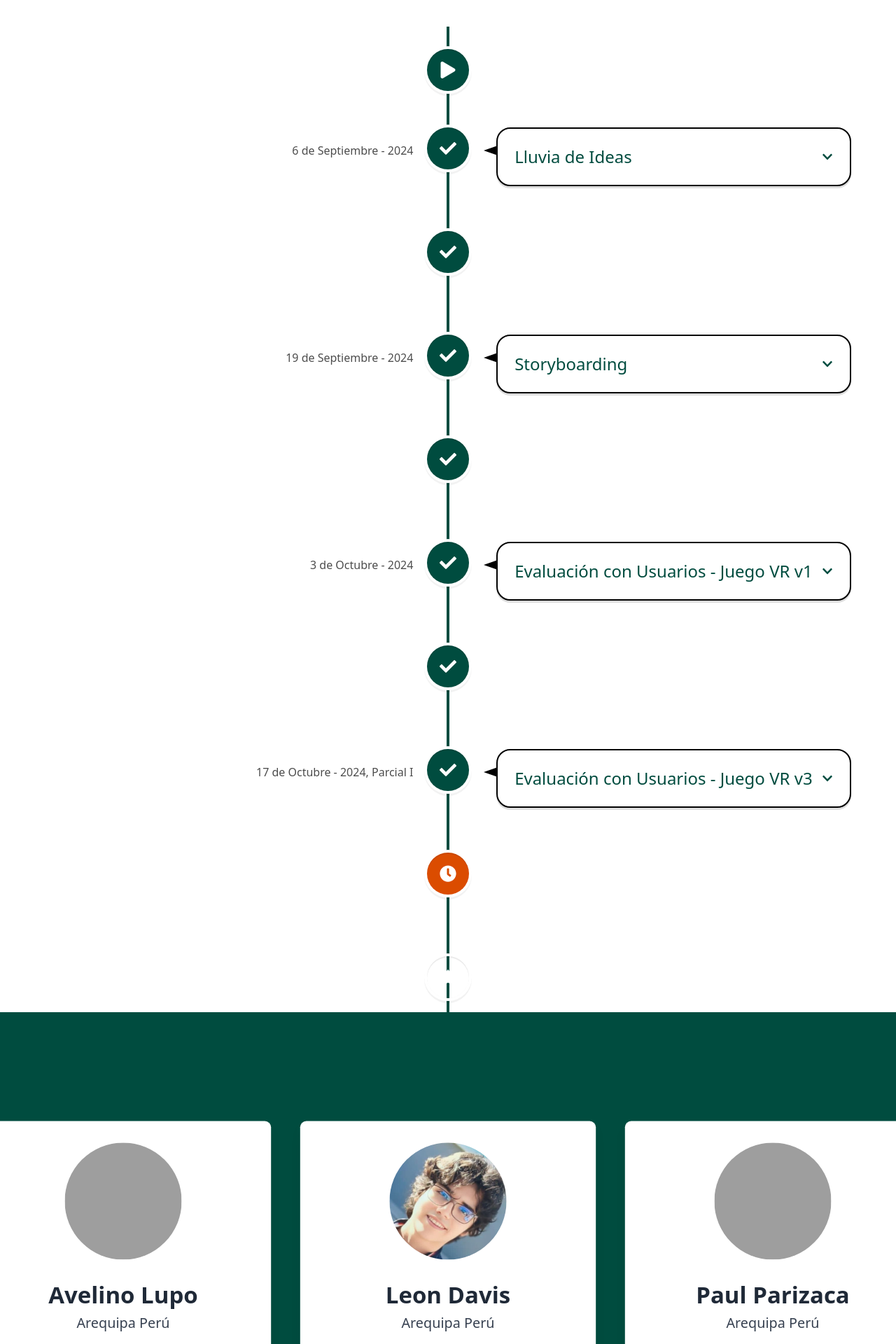
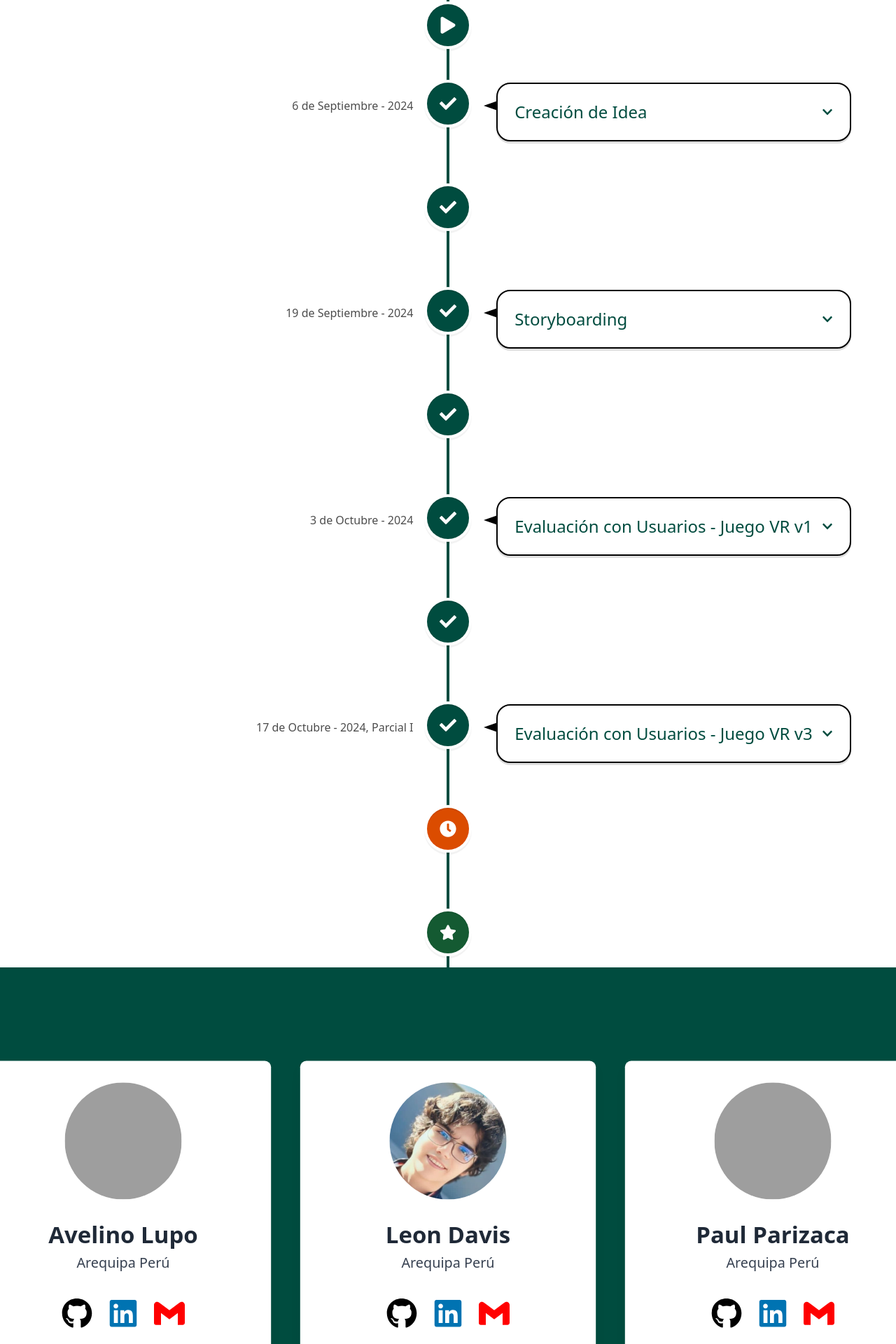
Before and after one commit to LeonDavisCoropuna/WebIHC, a React (Vite) app: page / in a window 1280 px wide. Shown: the part 2796-4716 px from the top of the page at 70% size. Built offline with nearby package versions, Linux system fonts and the light colour scheme; grey boxes are pictures that could not be loaded.

Commit message:
add smooth to scrool button

```diff
--- a/src/components/Card/index.jsx
+++ b/src/components/Card/index.jsx
@@ -8,19 +8,28 @@ export default function Card() {
       name: "Avelino Lupo",
       location: "Arequipa Perú",
       followers: "Apasionado por la tecnología y el diseño, siempre busca nuevas maneras de conectar ideas",
-      image: "https://lh3.googleusercontent.com/a/ACg8ocLRGu_t5Ad4OQUwuxfHDXqllw0hN4JQZYGxs_AEk6TIiO7x58Y=s288-c-no"
+      image: "https://lh3.googleusercontent.com/a/ACg8ocLRGu_t5Ad4OQUwuxfHDXqllw0hN4JQZYGxs_AEk6TIiO7x58Y=s288-c-no",
+      gmail: "alupoc@unsa.edu.pe",
+      github: "https://github.com/lino62U",
+      linkedIn: "https://www.linkedin.com/in/avelino-lupo-condori-04a19628b/"
     },
     {
       name: "Leon Davis",
       location: "Arequipa Perú",
       followers: "Un líder nato que se especializa en proyectos colaborativos y soluciones innovadoras",
-      image: "/leon55.jpeg"
+      image: "/leon55.jpeg",
+      gmail: "ldavis@unsa.edu.pe",
+      github: "https://github.com/LeonDavisCoropuna",
+      linkedIn: "ldavis@unsa.edu.pe"
     },
     {
       name: "Paul Parizaca",
       location: "Arequipa Perú",
       followers: "Un explorador digital que combina creatividad y análisis en cada proyecto que aborda",
-      image: "https://lh3.googleusercontent.com/a-/ALV-UjU4Ealo76ceg5mR5W2Yf9JFNTfuAIBMkCVKRWflM5lFcjxdlds=s64-p-k-rw-no"
+      image: "https://lh3.googleusercontent.com/a-/ALV-UjU4Ealo76ceg5mR5W2Yf9JFNTfuAIBMkCVKRWflM5lFcjxdlds=s64-p-k-rw-no",
+      gmail: "pparizaca@unsa.edu.pe",
+      github: "https://github.com/PaulParizacaMozo/",
+      linkedIn: "unsa.edu.pe"
     }
   ];
 
--- a/src/components/Features/featureProgramers.jsx
+++ b/src/components/Features/featureProgramers.jsx
@@ -1,6 +1,8 @@
 import { PiStudentBold } from "react-icons/pi";
 import Paragraph from "../Atoms/paragraph";
 import { motion } from "framer-motion";
+import { FaGithub, FaLinkedin } from "react-icons/fa";
+import { SiGmail } from "react-icons/si";
 
 export default function FeatureItemProgrammer({ feature, i }) {
     const featureItem = {
@@ -23,7 +25,7 @@ export default function FeatureItemProgrammer({ feature, i }) {
             <div className="pt-12">
                 {/* Card start */}
                 <div className="min-w-96 h-max  mx-auto bg-white rounded-lg overflow-hidden shadow-lg scale-110 max-w-96">
-                    <div className="border-b px-6 pb-8">
+                    <div className="px-6 pb-8 flex justify-center items-center flex-col">
                         <div className="text-center my-6">
                             <img
                                 className="h-40 w-40 rounded-full border-4 border-white dark:border-gray-800 mx-auto mb-4"
@@ -39,13 +41,17 @@ export default function FeatureItemProgrammer({ feature, i }) {
                                 </div>
                             </div>
                         </div>
+                        <div className="flex gap-x-5">
+                            <a href={feature.github} target="_blank"><FaGithub size={40} /></a>
+                            <a href={feature.linkedIn} target="_blank"><FaLinkedin size={40} color="#0073b2" /></a>
+                            <a href={feature.gmail} target="_blank"><SiGmail size={40} color="red" /></a>
+                        </div>
+                    </div>
+
+                    <div className=" bg-black-100 h-[1px] px-24">
                     </div>
                     <div className="px-6 py-6">
                         <div className="flex gap-2 items-center text-gray-800 mb-4 ">
-                            <div>
-                                <PiStudentBold size={24} />
-                            </div>
-
                             <p className="text-xl text-wrap break-words m">
                                 <strong className="text-black"> </strong> {feature.followers}
                             </p>
--- a/src/components/Timeline/index.jsx
+++ b/src/components/Timeline/index.jsx
@@ -12,7 +12,7 @@ export default function Timeline() {
   const items = [
     {
       id: 1,
-      title: "Lluvia de Ideas",
+      title: "Creación de Idea",
       logo: "/feature-2.svg",
       content: [
         "Para iniciar el desarrollo, se propuso un videojuego de acertijos donde los jugadores deben escapar de una habitación en modo cooperativo mientras son perseguidos.",
@@ -126,13 +126,14 @@ export default function Timeline() {
   };
 
   return (
-    <div id='timeLine' className='pt-16'>
+    <div id='timeLine' className=''>
       <VerticalTimeline lineColor='#004c3f'>
         <VerticalTimelineElement
           iconStyle={{ background: '#004c3f', color: '#fff' }}
           icon={<FaPlay />}
           date='Inicio 2024'
-        />
+        >
+        </VerticalTimelineElement>
         {items.map((item, index) => (
           <VerticalTimelineElement
             key={index}
@@ -177,7 +178,7 @@ export default function Timeline() {
           </VerticalTimelineElement>
         ))}
         <VerticalTimelineElement
-          iconStyle={{ background: '#qqq', color: '#fff' }}
+          iconStyle={{ background: '#145a32', color: '#fff' }}
           icon={<FaStar />}
         />
       </VerticalTimeline>
```
